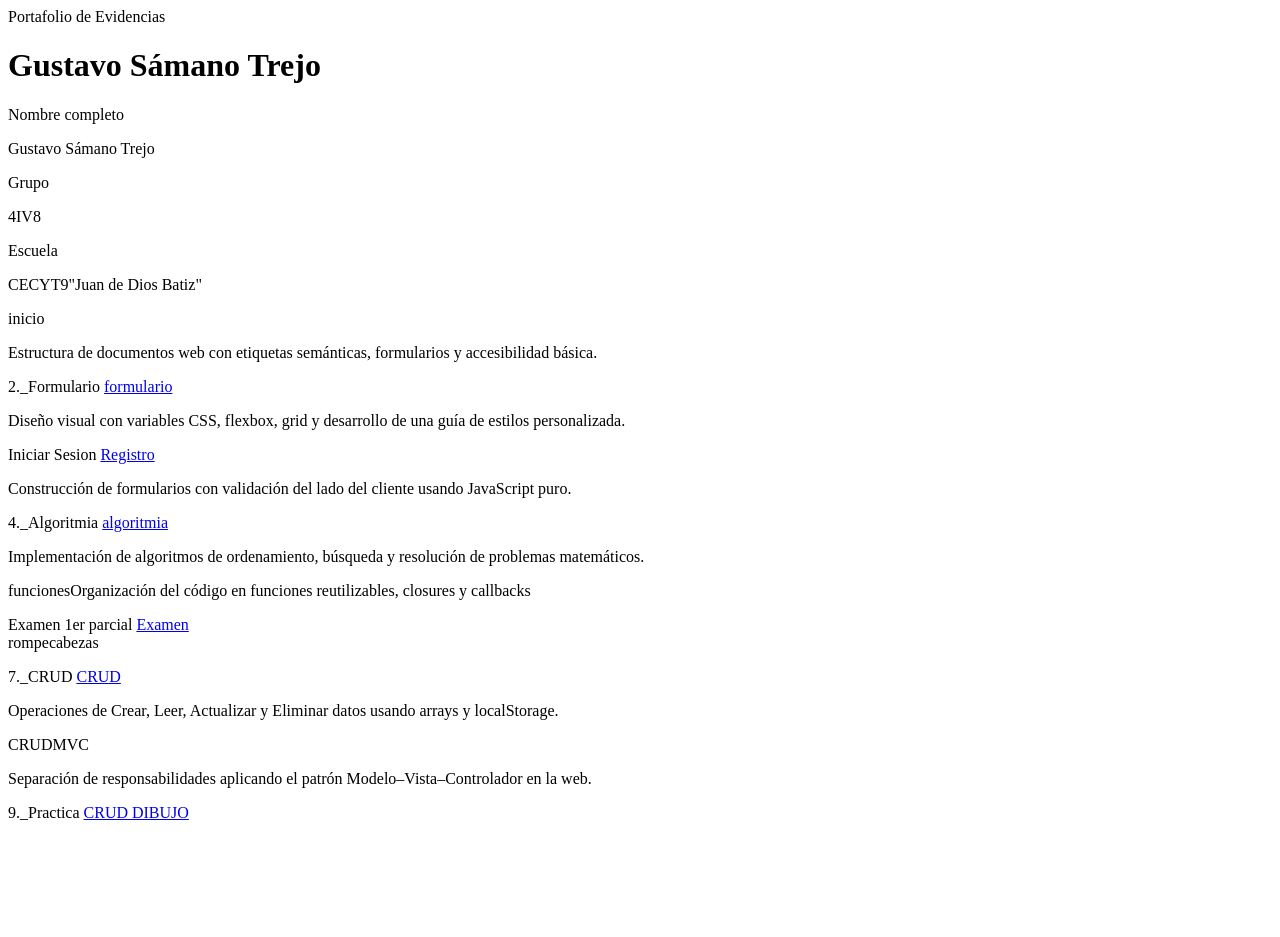
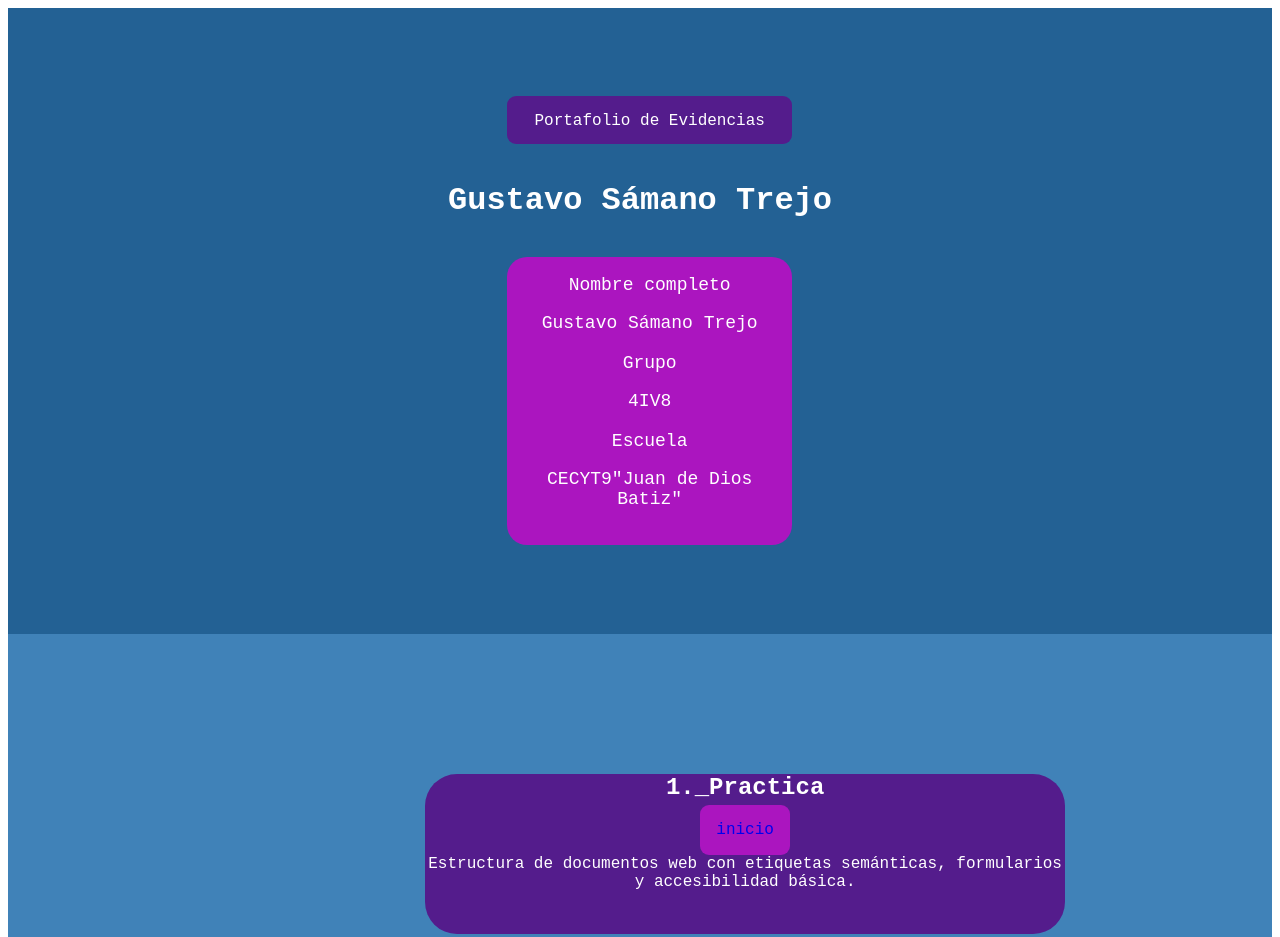
Before and after one commit to GusSaman0/4IV8_Apppat_Appmat_Gustavo-SamanoTrejo, a plain HTML site: page index.html in a window 1280 px wide. Shown: the top 937 px of the page. Before the commit the page ends 830 px from the top, so only its background shows below. Drawn offline with Linux system fonts and the light colour scheme.

Commit message:
Update index.html

```diff
--- a/index.html
+++ b/index.html
@@ -4,7 +4,57 @@
     <meta charset="UTF-8">
     <meta name="viewport" content="width=device-width, initial-scale=1.0">
     <title>Portafolio de Evidencias Sámano Trejo Gustavo</title>
-
+<style>
+        *{
+            font-family: 'Courier New', Courier, monospace;
+        }
+        header{
+            background-color: #236194;
+            text-align: center;
+            padding: 4% 0%;
+            color: #ffffff;
+        }
+        .badge{
+            background-color: #541C8C;
+            width: 20%;
+            height: 1rem;
+            padding: 1rem;
+            border-radius: 9px;
+            margin: 3% 39.5%;
+        }
+        .student-card{
+            background-color: #AB15BF;
+            width: 20%;
+            height: 16rem;
+            padding: 1rem;
+            border-radius: 20px;
+            margin: 3% 39.5%;
+        }
+        .field{
+            font-family:Verdana, Geneva, Tahoma, sans-serif;
+            font-size: 18px;
+        }
+        section{
+            background-color: #4082b8;
+            text-align: center;
+            padding: 4% 0%;
+            color: #ffffff;
+        }
+        .contenedor{
+            margin-top: 90px;
+            background-color: #541C8C;
+            border-radius: 2rem;
+            width: 40rem;
+            height:10rem;
+            margin-left: 33%;
+        }
+        a{
+            text-decoration: none;
+            background-color: #AB15BF;
+            border-radius: 9px;
+            padding: 1rem;
+        }
+    </style>
 </head>
 <body>
 <header>
@@ -18,6 +68,7 @@
     <div class="field">
       <label>Grupo</label>
       <p>4IV8</p>
+    </div>
     <div class="field">
       <label>Escuela</label>
       <p>CECYT9"Juan de Dios Batiz"</p>
@@ -25,37 +76,37 @@
   </div>
 </header>
 <section>
-    <div class="contenedor>
+    <div class="contenedor">
         <h2>1._Practica</h2>
         <a href="PrimeraPractica/inicio.html">inicio</a>
 <p>Estructura de documentos web con etiquetas semánticas, formularios y accesibilidad básica.</p>
     </div>
-    <div class="contenedor>
+    <div class="contenedor">
         <h2>2._Formulario</h2>
         <a href="02Formulario/Formulario.html">formulario</a>
 <p>Diseño visual con variables CSS, flexbox, grid y desarrollo de una guía de estilos personalizada.
     </div>
-    <div class="contenedor>
+    <div class="contenedor">
         <h2>3._Formulario</h2>
         <a href="03Formulario/Login.html"> Iniciar Sesion </a>
 <a href="03Formulario/Register.html"> Registro </a>
 <p>Construcción de formularios con validación del lado del cliente usando JavaScript puro.</p>
     </div>
-    <div class="contenedor>
+    <div class="contenedor">
         <h2>4._Algoritmia</h2>
         <a href="04Algoritmia/algoritmia.html">algoritmia</a>
 <p>Implementación de algoritmos de ordenamiento, búsqueda y resolución de problemas matemáticos.</p>
     </div>
-    <div class="contenedor>
+    <div class="contenedor">
         <h2>5._Funciones</h2>
         <a href="05Funciones/funciones.js">funciones</a
 <p>Organización del código en funciones reutilizables, closures y callbacks</p>
     </div>
-    <div class="contenedor>
+    <div class="contenedor">
         <h2>Examen 1er parcial </h2>
         <a href="Examen primer parcial/Examen_Primer_Parcial.html">Examen</a>
     </div>
-    <div class="contenedor>
+    <div class="contenedor">
         <h2>6._Rompecabezas</h2>
         <a href="06Rompecabezas/rompecabezas.html">rompecabezas</a>
 <p></p>
```
